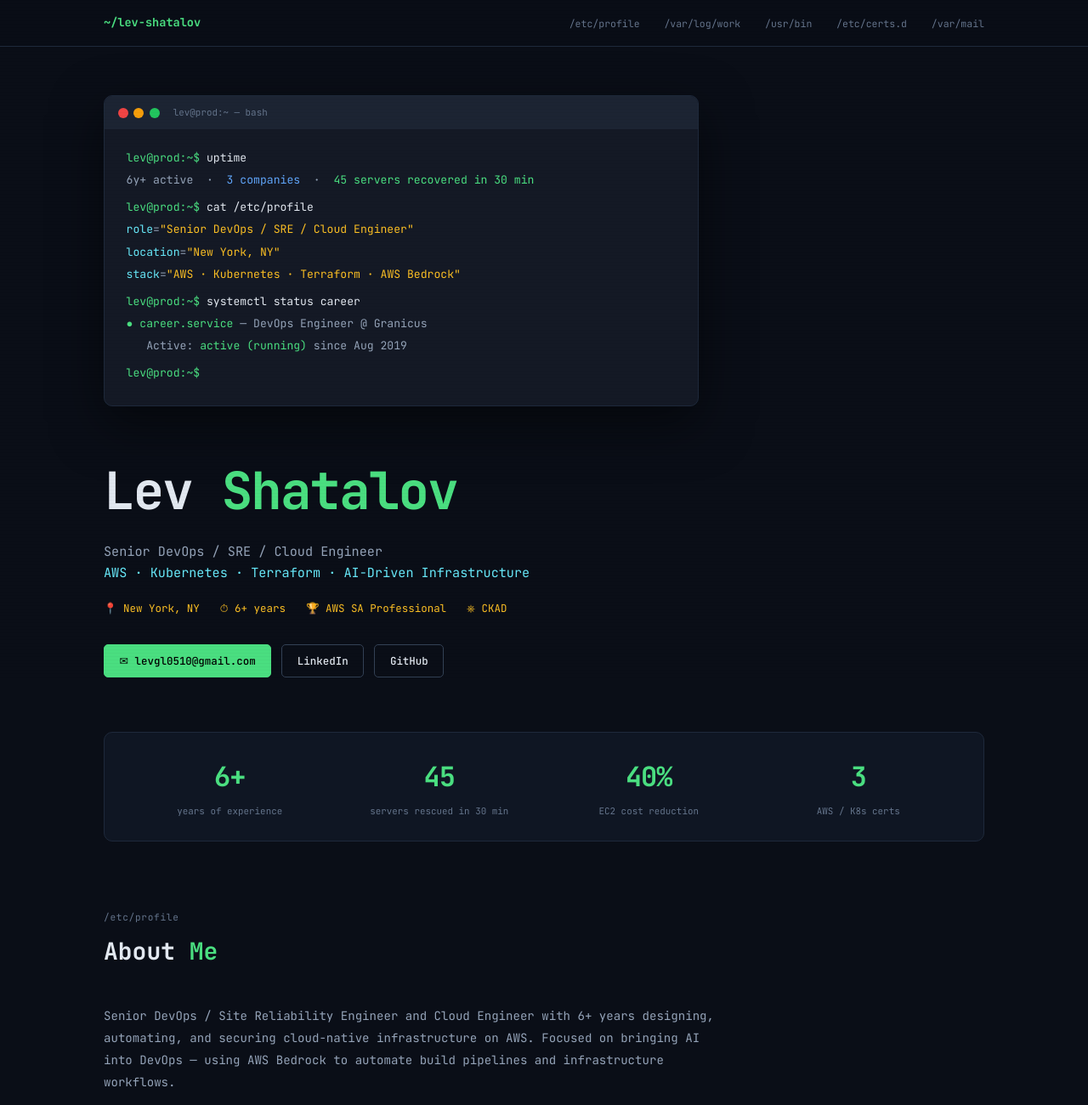
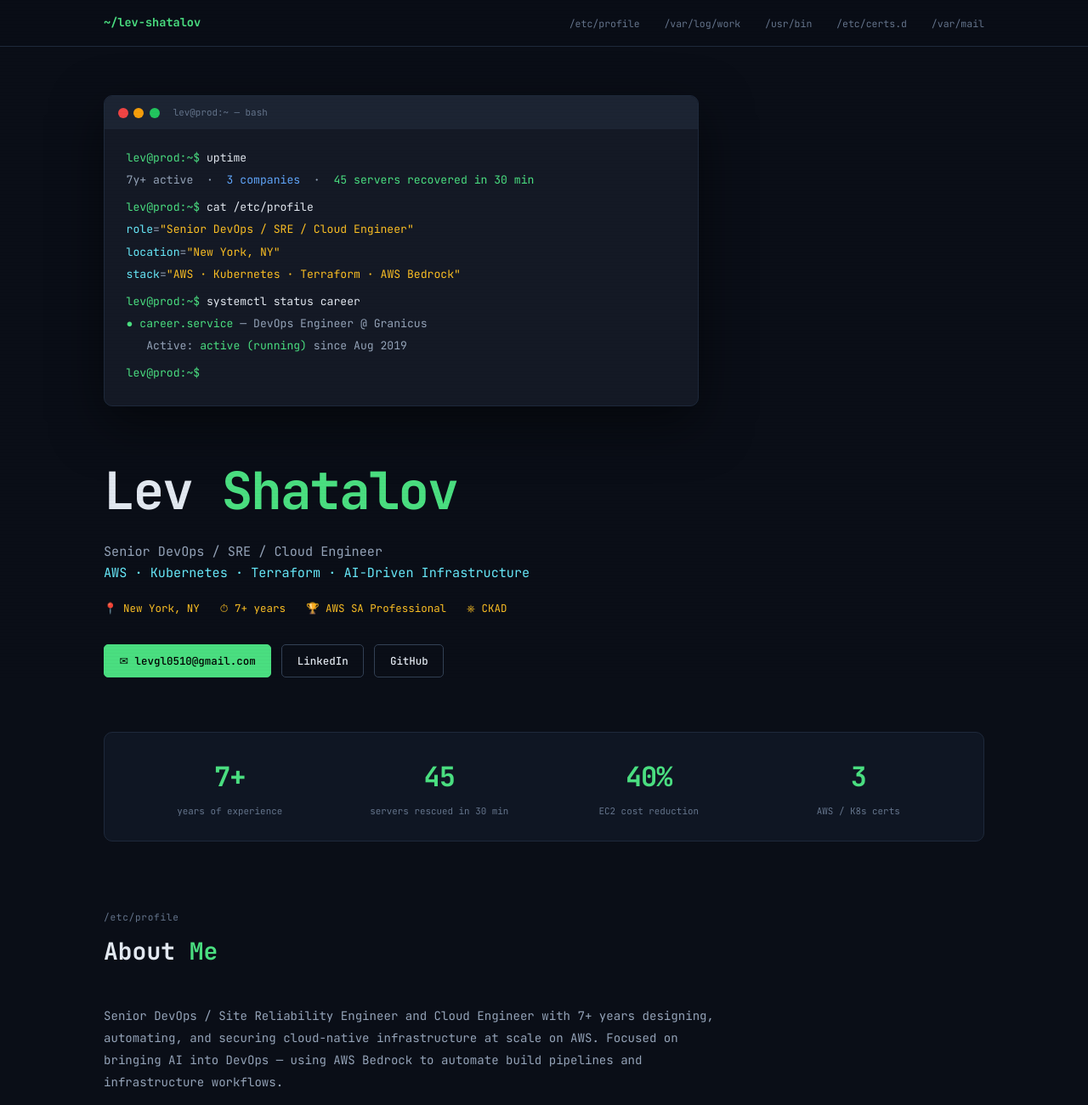
Before and after one commit to levsh0510/levsh0510.github.io, a plain HTML site: page index.html in a window 1280 px wide. Shown: the top 1300 px of the page at 85% size. Drawn offline with Linux system fonts and the light colour scheme.

Commit message:
Update experience from 6+ to 7+ years
Aligns the site with the current résumé:
- meta description, terminal uptime line, hero badge, stats bar
- About paragraph, plus "at scale" to match the résumé profile summary

Co-Authored-By: Claude Opus 5 <noreply@anthropic.com>

```diff
--- a/index.html
+++ b/index.html
@@ -4,7 +4,7 @@
     <meta charset="UTF-8">
     <meta name="viewport" content="width=device-width, initial-scale=1.0">
     <title>Lev Shatalov — Senior DevOps / SRE Engineer</title>
-    <meta name="description" content="Senior DevOps / SRE / Cloud Engineer in New York — AWS Bedrock, Kubernetes, Terraform. 6+ years building production infrastructure.">
+    <meta name="description" content="Senior DevOps / SRE / Cloud Engineer in New York — AWS Bedrock, Kubernetes, Terraform. 7+ years building production infrastructure.">
     <link rel="preconnect" href="https://fonts.googleapis.com">
     <link href="https://fonts.googleapis.com/css2?family=JetBrains+Mono:wght@300;400;500;700&display=swap" rel="stylesheet">
     <style>
@@ -360,7 +360,7 @@
         <div class="term-body">
             <div class="tl"><span class="tp">lev@prod:~$ </span>uptime</div>
             <div class="tl to">
-                6y+ active &nbsp;·&nbsp;
+                7y+ active &nbsp;·&nbsp;
                 <span class="tb">3 companies</span> &nbsp;·&nbsp;
                 <span class="tg">45 servers recovered in 30 min</span>
             </div>
@@ -385,7 +385,7 @@
     </p>
     <div class="hero-meta">
         <span>📍 <span>New York, NY</span></span>
-        <span>⏱ <span>6+ years</span></span>
+        <span>⏱ <span>7+ years</span></span>
         <span>🏆 <span>AWS SA Professional</span></span>
         <span>⎈ <span>CKAD</span></span>
     </div>
@@ -400,7 +400,7 @@
 <div class="stats-wrap">
     <div class="stats-bar fi">
         <div>
-            <div class="stat-num">6+</div>
+            <div class="stat-num">7+</div>
             <div class="stat-label">years of experience</div>
         </div>
         <div>
@@ -423,7 +423,7 @@
     <div class="sec-label">/etc/profile</div>
     <h2 class="sec-title">About <span>Me</span></h2>
     <div class="fi" style="max-width:740px; color:var(--text-dim); font-size:0.88rem; line-height:1.85;">
-        <p>Senior DevOps / Site Reliability Engineer and Cloud Engineer with 6+ years designing, automating, and securing cloud-native infrastructure on AWS. Focused on bringing AI into DevOps — using AWS Bedrock to automate build pipelines and infrastructure workflows.</p>
+        <p>Senior DevOps / Site Reliability Engineer and Cloud Engineer with 7+ years designing, automating, and securing cloud-native infrastructure at scale on AWS. Focused on bringing AI into DevOps — using AWS Bedrock to automate build pipelines and infrastructure workflows.</p>
         <br>
         <p>Track record of improving reliability, scalability, and operational health through SLO/SLI frameworks, error budget tracking, and blameless incident response. Deep expertise in CI/CD (GitLab CI, Jenkins), Infrastructure as Code (Terraform), and Kubernetes/EKS. Experienced in mentoring engineers and driving SRE culture across teams.</p>
     </div>
```
